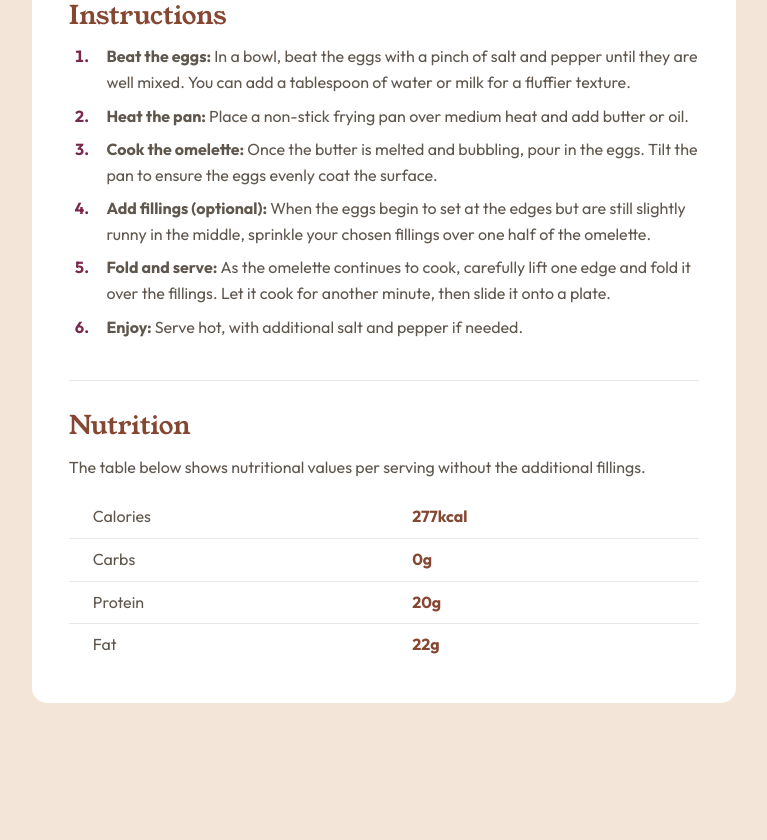
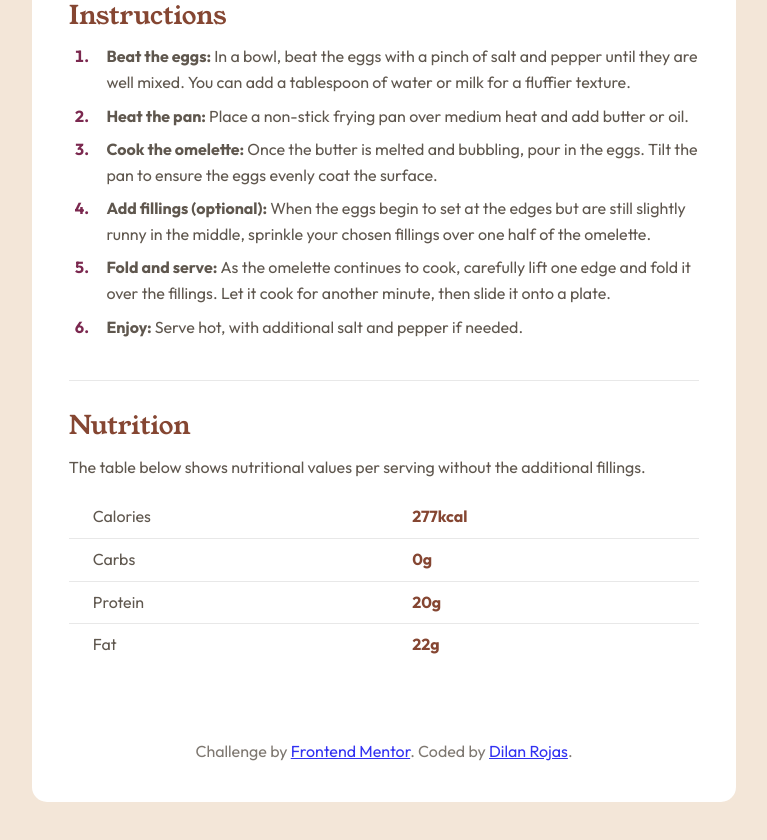
Before and after one commit to dilanrojas/recipe-page, a website built with Vite: page index.html in a window 1280 px wide. Shown: the part 1110-1950 px from the top of the page, without its empty margins (256-1023 px from the left). Before the commit the page ends 1925 px from the top, so only its background shows below. Built offline with nearby package versions, Linux system fonts and the light colour scheme.

Commit message:
add attribution

```diff
--- a/index.html
+++ b/index.html
@@ -121,9 +121,23 @@
           </div>
         </div>
 
+        <div class="attribution">
+          Challenge by <a href="https://www.frontendmentor.io?ref=challenge" target="_blank">Frontend Mentor</a>.
+          Coded by <a href="https://github.com/dilanrojas" target="_blank">Dilan Rojas</a>.
+        </div>
+
       </section>
     </main>
 
     <script type="module" src="/main.js"></script>
   </body>
 </html>
+
+<style>
+  .attribution {
+    text-align: center;
+    justify-self: center;
+    padding: 2.3em 0em;
+    opacity: .8;
+  }
+</style>
```
